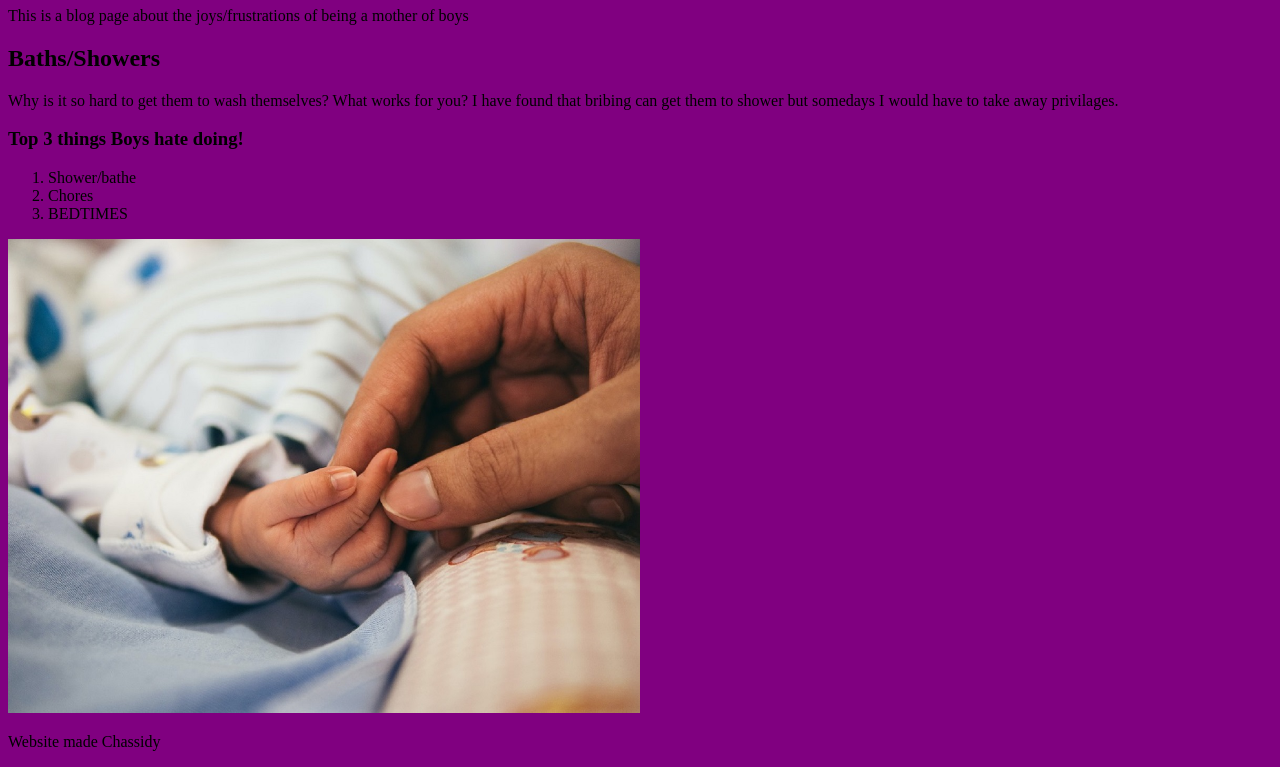
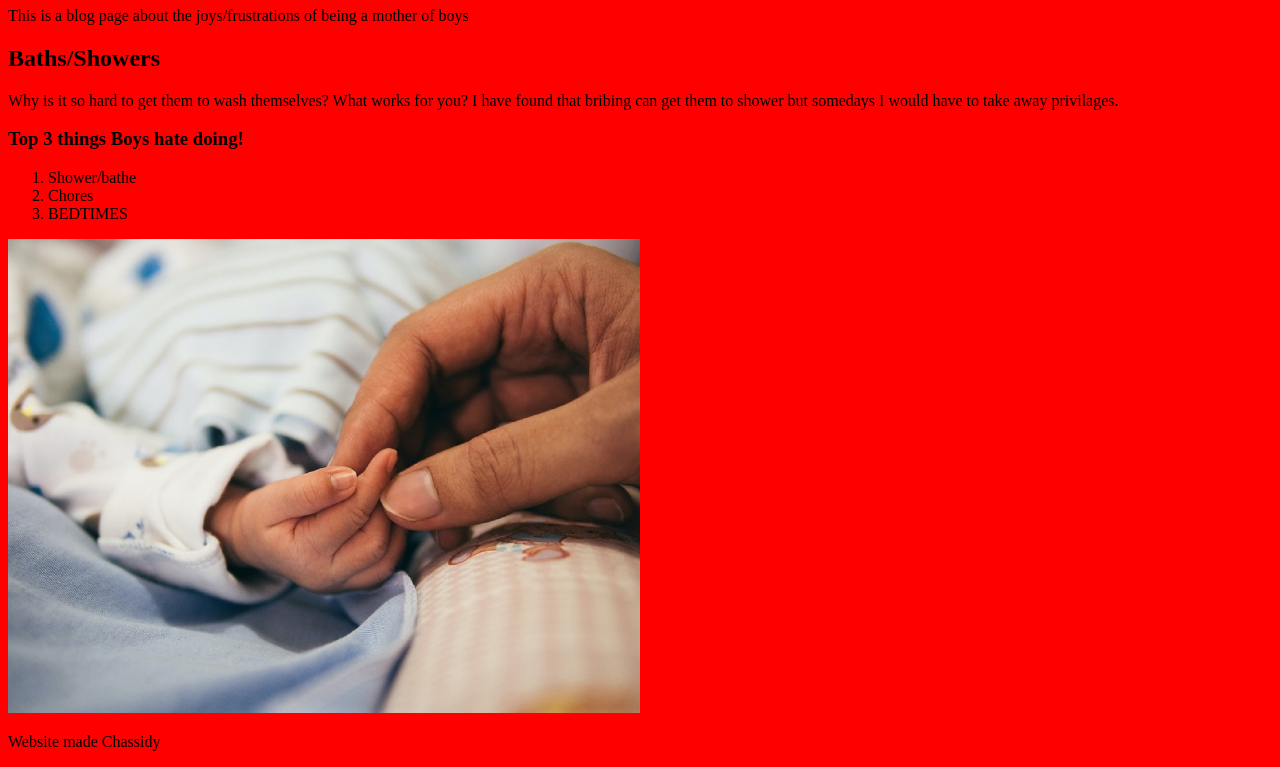
Before and after one commit to cmm4423/website, a plain HTML site: page index.html in a window 1280 px wide. Shown: the part 73-840 px from the top of the page. Drawn offline with Linux system fonts and the light colour scheme.

Commit message:
Update style.css

```diff
--- a/style.css
+++ b/style.css
@@ -1 +1 @@
-body { background-color: purple; }
+body { background-color: red; }
```
